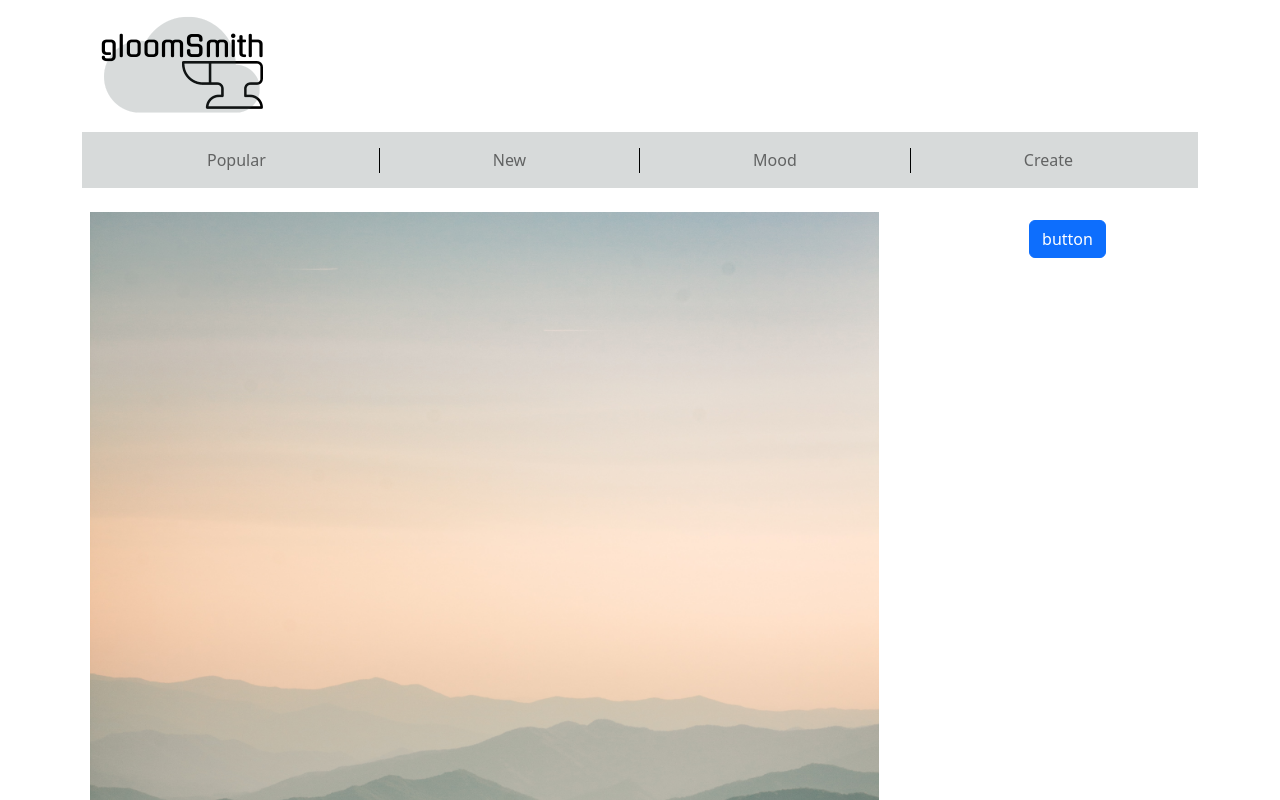
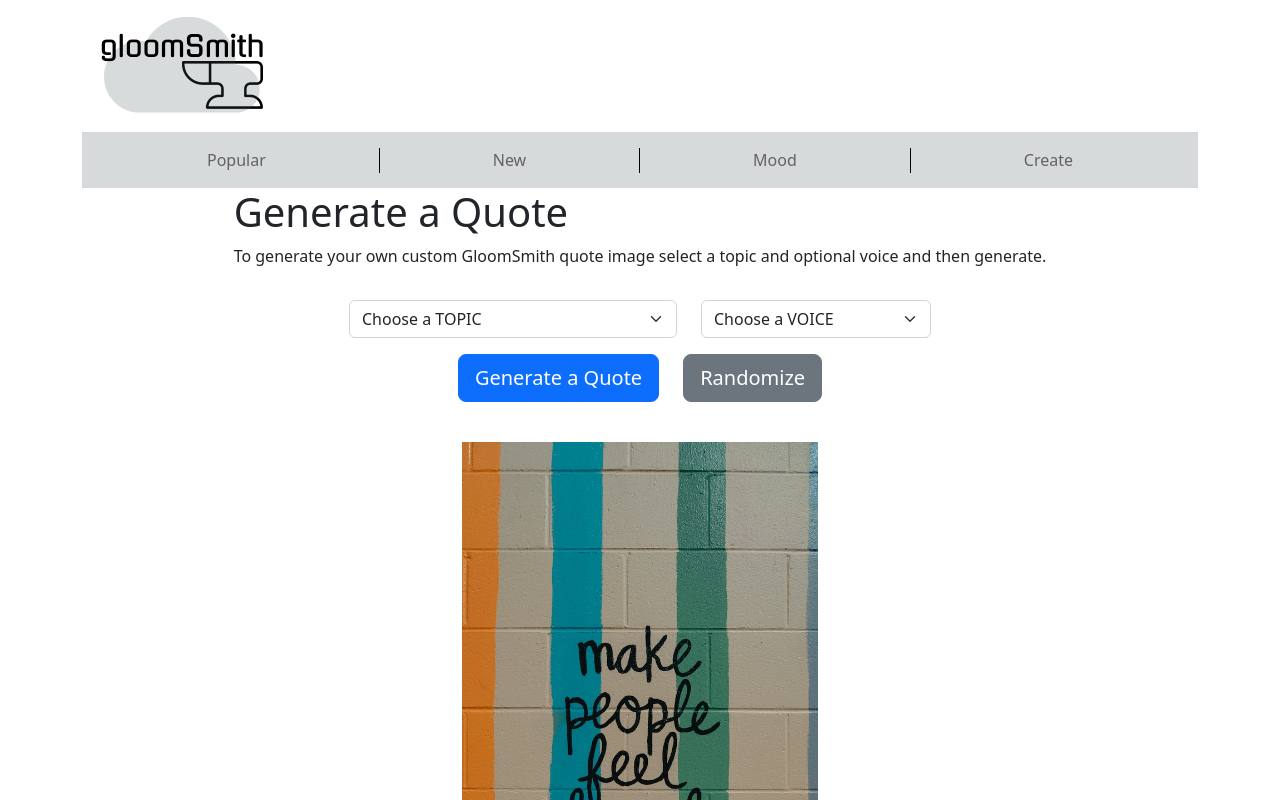
Before and after one commit to Capstone-42-quote-gen/ai-quote-generator, a React (Vite) app in the folder frontend/: page /create-quote in a window 1280 px wide. Shown: the top 800 px of the page. Built offline with nearby package versions, Linux system fonts and the light colour scheme.

Commit message:
added route for create quote and removed line from app.ts

```diff
--- a/frontend/src/ui/App.tsx
+++ b/frontend/src/ui/App.tsx
@@ -12,8 +12,7 @@ export function App() {
         <>
             <BrowserRouter>
                 <Navigation/>
-                <ImageContent/>
-                <Routes>
+                 <Routes>
                     <Route  path='/' element={<Home />} />
                     <Route path={"*"} element={<FourOhFour />} />
                     <Route path='/ImageContent' element={<ImageContent/>} />
--- a/frontend/src/ui/CreateQuote.tsx
+++ b/frontend/src/ui/CreateQuote.tsx
@@ -1,7 +1,6 @@
 
 import {Button, Form, Container, Row, Col, Image} from "react-bootstrap";
 import createimg from "../assets/create-placeholder.jpg";
-
 
 export function CreateQuote() {
     return (
```
